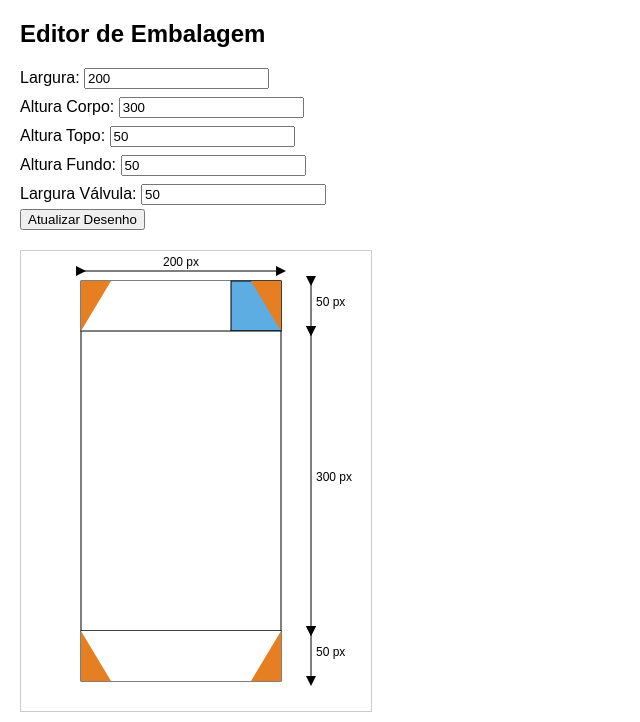
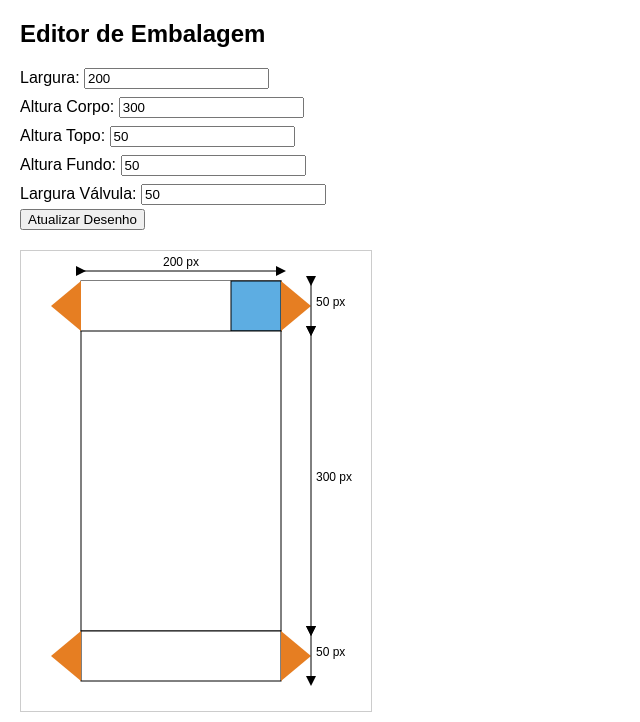
Before and after one commit to Mauthope/tarjas, a plain HTML site: page index.html in a window 1280 px wide. Shown: the whole page, without its empty margins (0-640 px from the left). Drawn offline with Linux system fonts and the light colour scheme.

Commit message:
Update index.html

```diff
--- a/index.html
+++ b/index.html
@@ -53,7 +53,7 @@
 
       const offsetX = 60;
       const offsetY = 30;
-      const triangleWidth = 30;
+      const triangleSize = 30;
       const dimX = offsetX + largura + 30;
 
       svg.innerHTML = `
@@ -67,29 +67,37 @@
 
         <!-- Fundo -->
         <rect x="${offsetX}" y="${offsetY + topo + corpo}" width="${largura}" height="${fundo}" fill="white" stroke="#000"/>
-        <rect x="${offsetX}" y="${offsetY + topo + corpo}" width="${largura}" height="${fundo}" fill="white"/>
 
-        <!-- Dobras topo -->
-        <polygon points="${offsetX},${offsetY} ${offsetX + triangleWidth},${offsetY} ${offsetX},${offsetY + topo}" fill="#e67e22"/>
-        <polygon points="${offsetX + largura},${offsetY} ${offsetX + largura - triangleWidth},${offsetY} ${offsetX + largura},${offsetY + topo}" fill="#e67e22"/>
+        <!-- Dobras topo (triângulos invertidos) -->
+        <polygon points="
+          ${offsetX},${offsetY}
+          ${offsetX - triangleSize},${offsetY + topo / 2}
+          ${offsetX},${offsetY + topo}" fill="#e67e22"/>
+        <polygon points="
+          ${offsetX + largura},${offsetY}
+          ${offsetX + largura + triangleSize},${offsetY + topo / 2}
+          ${offsetX + largura},${offsetY + topo}" fill="#e67e22"/>
 
-        <!-- Dobras fundo -->
-        <polygon points="${offsetX},${offsetY + topo + corpo + fundo} ${offsetX + triangleWidth},${offsetY + topo + corpo + fundo} ${offsetX},${offsetY + topo + corpo}" fill="#e67e22"/>
-        <polygon points="${offsetX + largura},${offsetY + topo + corpo + fundo} ${offsetX + largura - triangleWidth},${offsetY + topo + corpo + fundo} ${offsetX + largura},${offsetY + topo + corpo}" fill="#e67e22"/>
+        <!-- Dobras fundo (triângulos invertidos) -->
+        <polygon points="
+          ${offsetX},${offsetY + topo + corpo}
+          ${offsetX - triangleSize},${offsetY + topo + corpo + fundo / 2}
+          ${offsetX},${offsetY + topo + corpo + fundo}" fill="#e67e22"/>
+        <polygon points="
+          ${offsetX + largura},${offsetY + topo + corpo}
+          ${offsetX + largura + triangleSize},${offsetY + topo + corpo + fundo / 2}
+          ${offsetX + largura},${offsetY + topo + corpo + fundo}" fill="#e67e22"/>
 
-        <!-- Dimensão largura -->
+        <!-- Dimensões visuais -->
         <line x1="${offsetX}" y1="${offsetY - 10}" x2="${offsetX + largura}" y2="${offsetY - 10}" stroke="black" marker-start="url(#arrow)" marker-end="url(#arrow)"/>
         <text x="${offsetX + largura / 2}" y="${offsetY - 15}" text-anchor="middle" font-size="12">${largura} px</text>
 
-        <!-- Dimensão altura topo -->
         <line x1="${dimX}" y1="${offsetY}" x2="${dimX}" y2="${offsetY + topo}" stroke="black" marker-start="url(#arrow)" marker-end="url(#arrow)"/>
         <text x="${dimX + 5}" y="${offsetY + topo / 2}" font-size="12">${topo} px</text>
 
-        <!-- Dimensão altura corpo -->
         <line x1="${dimX}" y1="${offsetY + topo}" x2="${dimX}" y2="${offsetY + topo + corpo}" stroke="black" marker-start="url(#arrow)" marker-end="url(#arrow)"/>
         <text x="${dimX + 5}" y="${offsetY + topo + corpo / 2}" font-size="12">${corpo} px</text>
 
-        <!-- Dimensão altura fundo -->
         <line x1="${dimX}" y1="${offsetY + topo + corpo}" x2="${dimX}" y2="${offsetY + topo + corpo + fundo}" stroke="black" marker-start="url(#arrow)" marker-end="url(#arrow)"/>
         <text x="${dimX + 5}" y="${offsetY + topo + corpo + fundo / 2}" font-size="12">${fundo} px</text>
 
```
